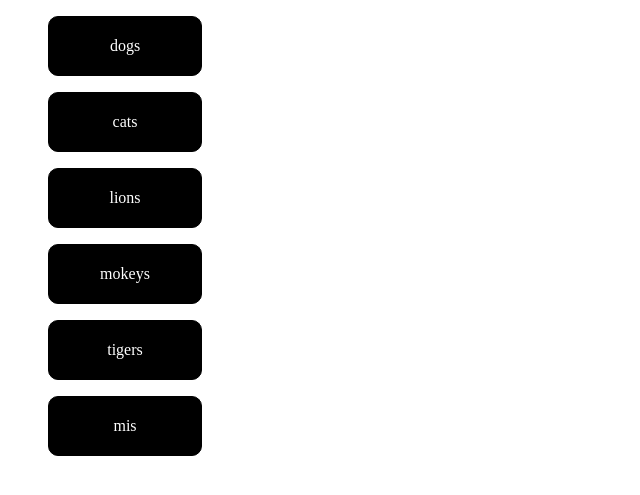
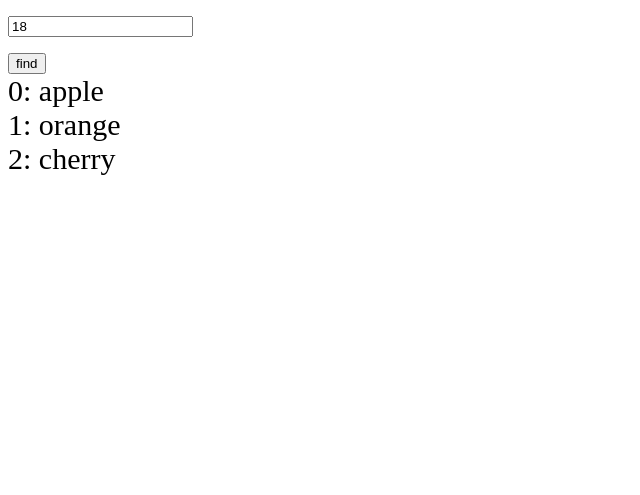
Before and after one commit to alexsjob89/my-content, a PHP site: page /home.html in a window 1280 px wide. Shown: the top 495 px of the page, without its empty margins (0-640 px from the left). Run offline with PHP 8.4, Linux system fonts and the light colour scheme; some libraries are stand-ins or nearby versions.

Commit message:
learning js

```diff
--- a/home.html
+++ b/home.html
@@ -16,16 +16,13 @@
 
 <body>
 
-    <section class="main-heading">
-        <ul>
-            <li>dogs</li>
-            <li>cats</li>
-            <li>lions</li>
-            <li>mokeys</li>
-            <li>tigers</li>
-            <li>mis</li>
-        </ul>
-    </section>
+    <p><input type="number" id="ageToCheck" value="18"></p>
+    <button onclick="myFunction()">find</button>
+
+    <div class="fruits" id="fruits"> </div>
+
+
+
 
 
 
--- a/index.css
+++ b/index.css
@@ -1,16 +1,9 @@
 @import url('https://fonts.googleapis.com/css2?family=Rubik:wght@300;400;500&display=swap');
-li {
-    list-style-type: none;
-    border: 1px solid black;
-    width: 7rem;
-    background-color: black;
-    color: white;
-    margin-top: 1rem;
-    padding: 20px;
-    border-radius: 10px;
-    text-align: center;
+#sports {
+    margin-left: 30rem;
+    margin-top: 20rem;
 }
 
-li:hover {
-    background-color: rgb(67, 67, 67);
+div {
+    font-size: 30px;
 }
--- a/index.js
+++ b/index.js
@@ -5,7 +5,65 @@
 //     container[i].style.fontSize = '40px';
 //     container[i].style.color = 'blue';
 // }
-let ul = document.querySelector('ul')
 
-console.log(ul.parentNode);
-console.log(ul.parentElement);
+// const buttonOne = document.querySelector('.box-1')
+// const buttonTwo = document.querySelector('.box-2')
+// const buttonTree = document.querySelector('.box-3')
+
+
+// function changeBgColor() {
+//     buttonOne.style.backgroundColor = 'blue';
+// }
+
+// buttonOne.addEventListener('mouseover', changeBgColor);
+
+// function changeBgColor() {
+//     buttonTwo.style.backgroundColor = 'blue';
+// }
+
+// buttonTwo.addEventListener('mouseover', changeBgColor);
+
+// function changeBgColor() {
+//     buttonTree.style.backgroundColor = 'blue';
+// }
+
+// buttonTree.addEventListener('mouseover', changeBgColor);
+
+// const revealBtn = document.querySelector('.reveal-btn');
+// const hiddenContent = document.querySelector('.hidden-content');
+
+// hiddenContent.style.display = 'none';
+
+// function revealContent() {
+//     if (hiddenContent.style.display = 'block') {
+//         hiddenContent.style.display = 'none'
+//     } else {
+//         hiddenContent.style.display = 'block'
+//     }
+// }
+
+// revealBtn.addEventListener("click", revealContent);
+
+
+// const ages = [4, 12, 16, 20];
+
+// function checkAge(age) {
+//     return age >
+//         document.getElementById("ageToCheck").value;
+// }
+
+// function myFunction() {
+//     document.getElementById("fruits").innerHTML = ages.find(checkAge);
+// }
+
+let text = "";
+const fruits = ["apple", "orange", "cherry"];
+fruits.forEach(myFunction);
+
+document.getElementById("fruits").innerHTML = text;
+
+function myFunction(item, index) {
+    text += index + ": " + item + "<br>";
+
+
+}
```
